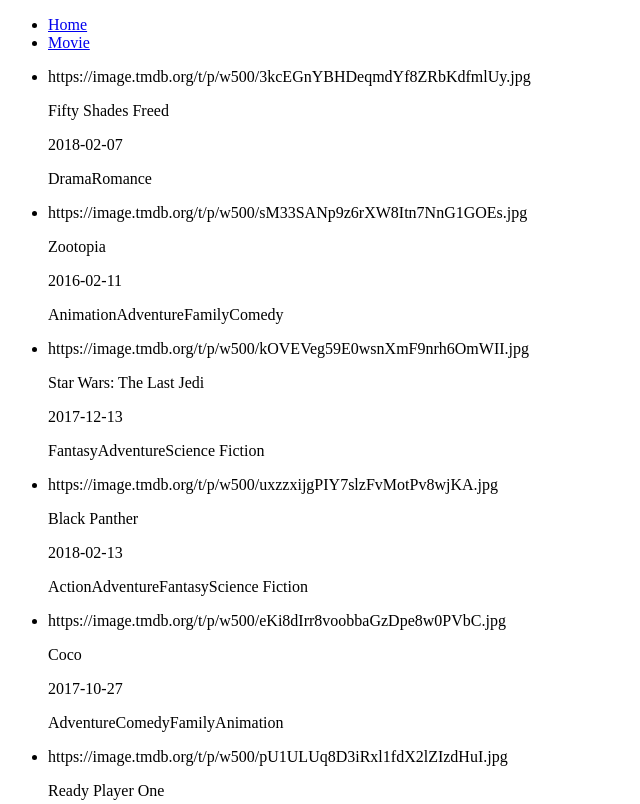
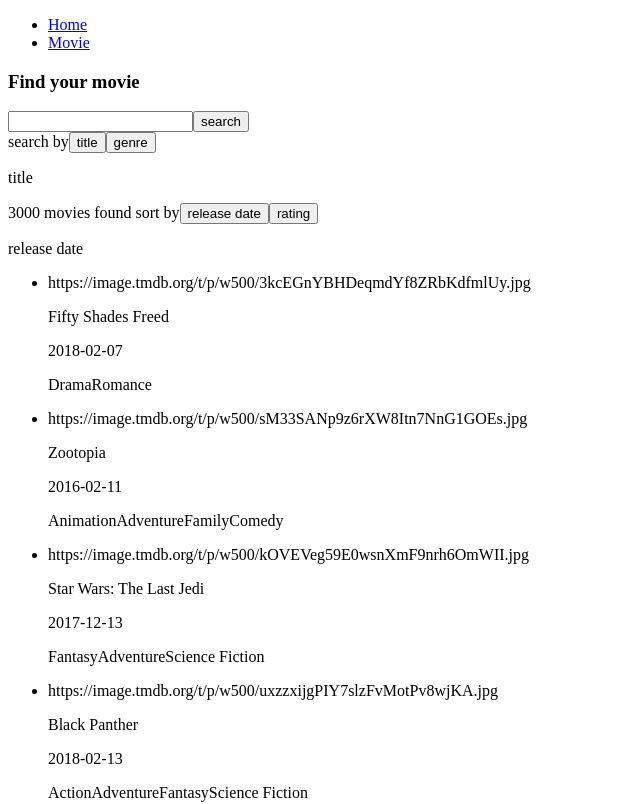
Before and after one commit to OlgaPoddubko/ReactMentoring, a React app: page / in a window 1280 px wide. Shown: the top 804 px of the page, without its empty margins (0-640 px from the left). Built offline with nearby package versions, Linux system fonts and the light colour scheme; the HTML template or start-up script is replaced by a standard one.

Commit message:
added new components

```diff
--- a/src/client/components/MovieList.jsx
+++ b/src/client/components/MovieList.jsx
@@ -1,4 +1,3 @@
-
 import React from 'react';
 import Movie from './Movie';
 
--- /dev/null
+++ b/src/client/components/ResultsSort.jsx
@@ -0,0 +1,37 @@
+import React from 'react';
+
+class ResultsSort extends React.Component {
+  constructor(props) {
+    super(props);
+    this.state = {
+      sortBy: 'release date'
+    };
+
+    this.handleSortByChange = this.handleSortByChange.bind(this);
+  }
+
+  handleSortByChange(e) {
+    this.setState({sortBy: e.target.value});
+  }
+
+  render() {
+    return (
+      <div>
+        <span>{this.props.total} movies found </span>
+
+        <span>sort by</span>
+        <button className="" type="button" value="release date" onClick={this.handleSortByChange}>release date</button>
+        <button className="" type="button" value="rating" onClick={this.handleSortByChange}>rating</button>
+
+        <style jsx>{}</style>
+
+        <div>
+          <p>{this.state.sortBy}</p>
+        </div>
+
+      </div>
+    );
+  }
+}
+
+export default ResultsSort;
--- /dev/null
+++ b/src/client/components/SearchBlock.jsx
@@ -0,0 +1,60 @@
+import React from 'react';
+
+class SearchBlock extends React.Component {
+  constructor(props) {
+    super(props);
+    this.state = {
+      inputText: '',
+      searchBy: 'title'
+    };
+
+    this.handleSubmit = this.handleSubmit.bind(this);
+    this.handleInputTextChange = this.handleInputTextChange.bind(this);
+    this.handleSearchByChange = this.handleSearchByChange.bind(this);
+  }
+
+  handleInputTextChange(e) {
+    this.setState({inputText: e.target.value});
+  }
+
+  handleSearchByChange(e) {
+    this.setState({searchBy: e.target.value});
+  }
+
+  handleSubmit(e) {
+    e.preventDefault();
+    if (!this.state.inputText.length) {
+      return;
+    }
+    // fetch
+  }
+
+  render() {
+    return (
+      <div>
+        <div className="search-block">
+          <h3>Find your movie</h3>
+
+          <form onSubmit={this.handleSubmit}>
+            <input value={this.state.inputText} onChange={this.handleInputTextChange} placeholder="" required type="text" className="" />
+            <button className="" type="submit">search</button>
+          </form>
+
+          <span>search by</span>
+          <button className="" type="button" value="title" onClick={this.handleSearchByChange}>title</button>
+          <button className="" type="button" value="genre" onClick={this.handleSearchByChange}>genre</button>
+        </div>
+
+        <div>
+          <p>{this.state.inputText}</p>
+          <p>{this.state.searchBy}</p>
+        </div>
+
+        <style jsx>{}</style>
+
+      </div>
+    );
+  }
+}
+
+export default SearchBlock;
--- a/src/client/movieArr.js
+++ b/src/client/movieArr.js
@@ -1,6 +1,5 @@
-
-const movieArr = [
-  {
+const movieArr = {
+  "data": [{
     "id": 337167,
     "title": "Fifty Shades Freed",
     "tagline": "Don't miss the climax",
@@ -120,6 +119,10 @@
     "budget": 19500000,
     "revenue": 185545281,
     "genres": ["Drama", "Fantasy", "Romance"]
-}];
+  }],
+  "total": 3000,
+  "offset": 0,
+  "limit": 10
+};
 
 export default movieArr;
--- a/src/client/pages/HomePage.jsx
+++ b/src/client/pages/HomePage.jsx
@@ -1,15 +1,28 @@
 import React from 'react';
 import movieArr from '../movieArr';
 
+import SearchBlock from '../components/SearchBlock';
+import ResultsSort from '../components/ResultsSort';
 import MovieList from '../components/MovieList';
+import Footer from '../components/Footer';
 
 class HomePage extends React.Component {
   constructor(props) {
     super(props);
-    this.state = { data: movieArr };
+    this.state = {
+      data: movieArr.data,
+      total: movieArr.total
+    };
   }
   render() {
-    return <MovieList movies={this.state.data} />;
+    return (
+      <React.Fragment>
+        <SearchBlock />
+        <ResultsSort total={this.state.total}/>
+        <MovieList movies={this.state.data}/>
+        <Footer />
+      </React.Fragment>
+    );
   }
 }
 
--- a/src/client/pages/MoviePage.jsx
+++ b/src/client/pages/MoviePage.jsx
@@ -11,12 +11,12 @@
 
   render() {
     return (
-      <div>
+      <React.Fragment>
         <div>
           {this.state.greeting}
         </div>
         <Footer />
-      </div>
+      </React.Fragment>
     );
   }
 }
```
Also changed, not shown: src/client/components/Footer.js (+6 -3 lines). Lines whose indentation alone changed are shown as unchanged.
